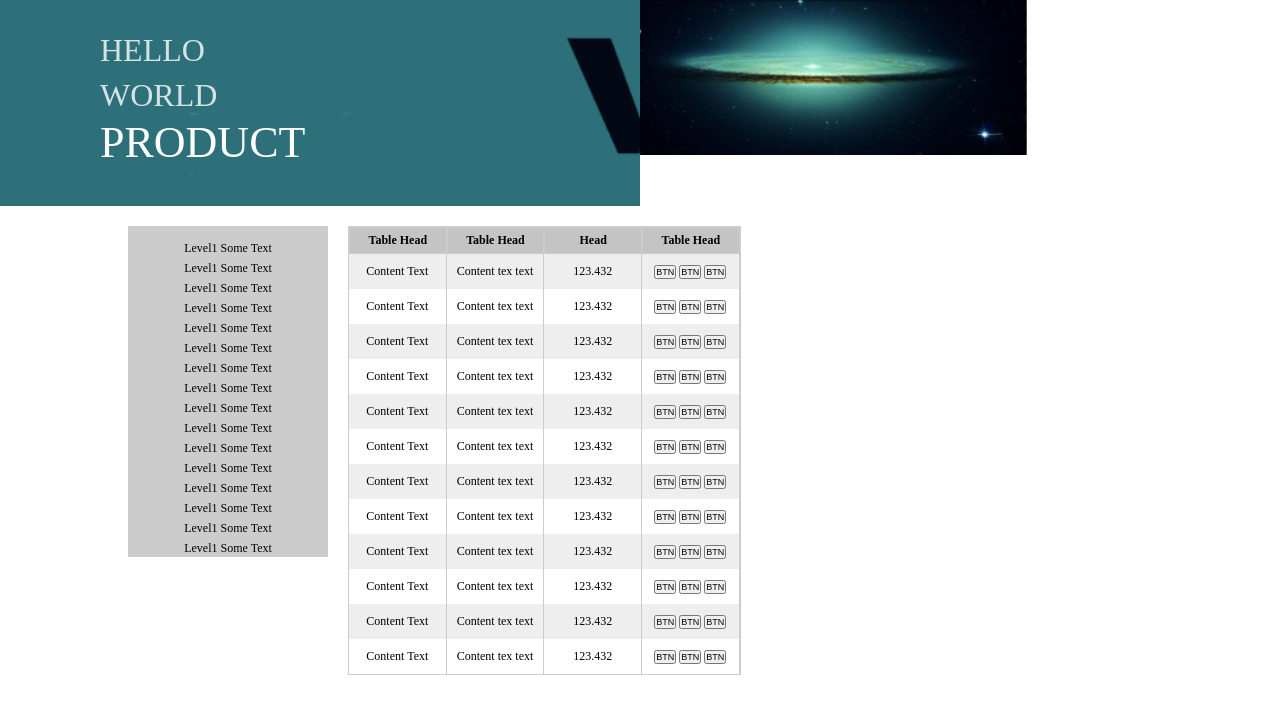
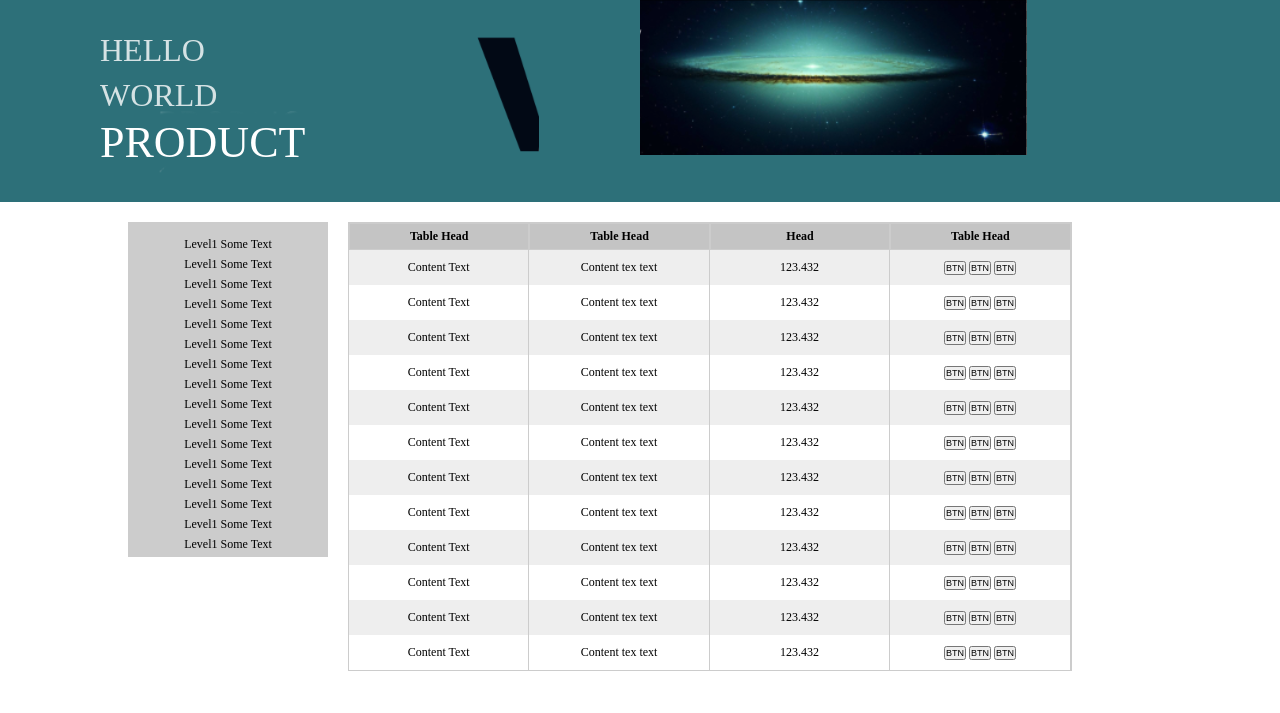
Before and after one commit to YZlingyu/teambition, a plain HTML site: page html/index2.html in a window 1280 px wide. Shown: the part 53-766 px from the top of the page. Drawn offline with Linux system fonts and the light colour scheme.

Commit message:
Add files via upload

```diff
--- a/css/index2.css
+++ b/css/index2.css
@@ -92,21 +92,34 @@ a{
 /*----------long pic---------------*/
 .long{
 	width: 100%;
+	height: 205px;
+	overflow: hidden;
 	position: relative;
+	background-color: #2D7079;
 }
 .left{
 	width: 50%;
 	height:209px;
 	position:relative;
 }
+.pic-left{
+	max-width: 480px;
+	height:209px;
+	float: right;
+}
 .right{
 	width:50%;
 	height:209px;
 }
-.left > img{
+.pic-right{
+	max-width: 720px;
+	height:209px;
+	float: left;
+}
+/*.left > img{
 	width:100%;
 	height:209px;
-}
+}*/
 .hello{
 	position: absolute;
 	color: #FFFFFF;
@@ -132,7 +145,7 @@ a{
 }
 
 .center{
-	width:80%;
+	width: 960px;
 	margin:0 auto;
 	z-index: 1;
 }
@@ -240,6 +253,9 @@ a{
 	display: none;
 }
 /*--------table-----------*/
+table{
+	width: 90%;
+}
 caption{
 	color: #000;
     font-size: 24px;
@@ -303,7 +319,9 @@ footer{
 .center{
 	display: flex;
 	width: 80%;
-	margin-top: 20px;
+	min-width: 960px;
+	margin: 20px auto 0 auto;
+	/*text-align: center;*/
 }
 .left-column{
 	width: 200px;
```
